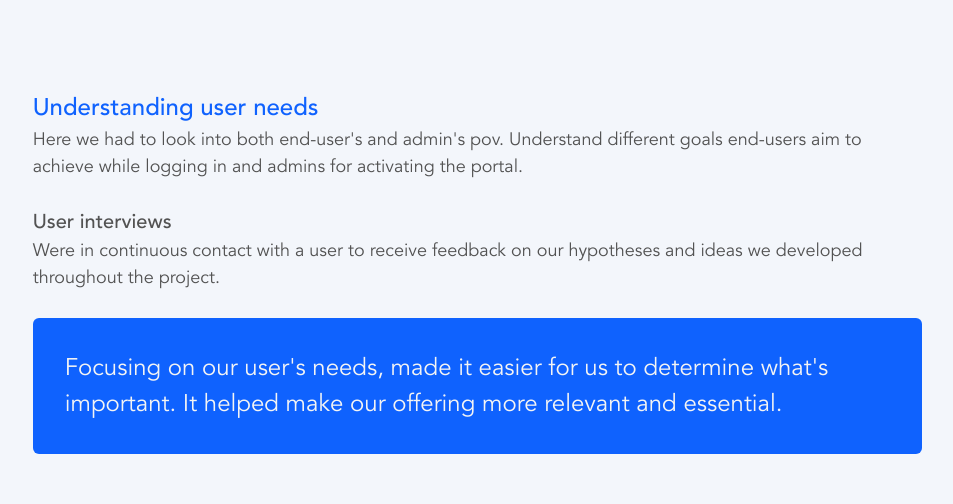
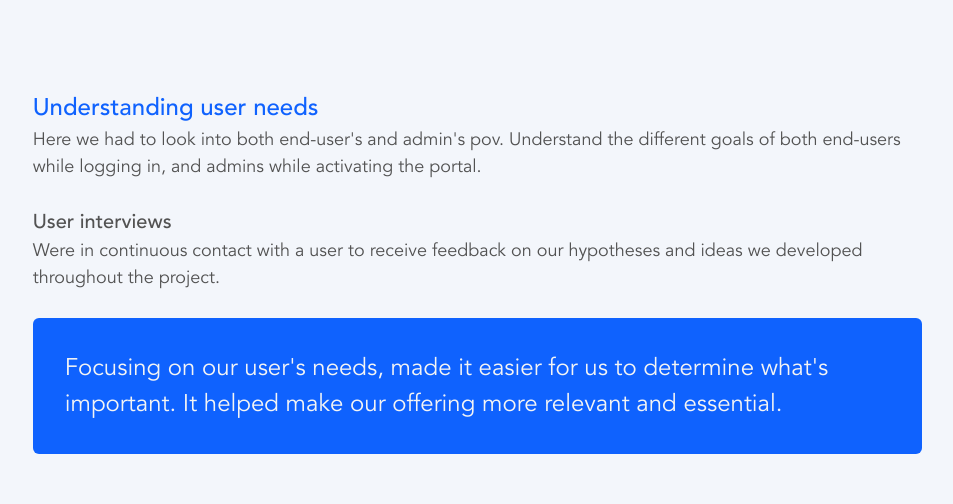
Before and after one commit to Rishab2000/Design-Portfolio, a React (Create React App) app: page /#/self-service-portal in a window 1280 px wide. Shown: the part 2720-3224 px from the top of the page, without its empty margins (74-1027 px from the left). Built offline with nearby package versions, Linux system fonts and the light colour scheme.

Commit message:
self service portal

```diff
--- a/src/content/selfServicePortal/selfServicePortal.js
+++ b/src/content/selfServicePortal/selfServicePortal.js
@@ -178,8 +178,8 @@ const SelfServicePortal = (props) => {
           desc={
             <span>
               Here we had to look into both end-user's and admin's pov.
-              Understand different goals end-users aim to achieve while logging in and
-              admins for activating the portal.
+              Understand the different goals of both end-users while logging in,
+              and admins while activating the portal.
               <br />
               <br />
               <span className="text-xl font-avenir-medium">
```
